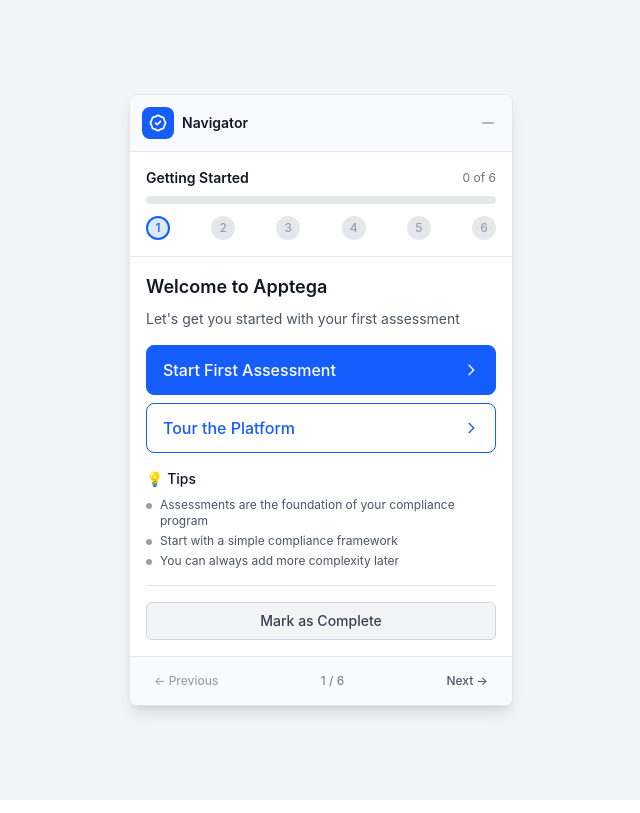
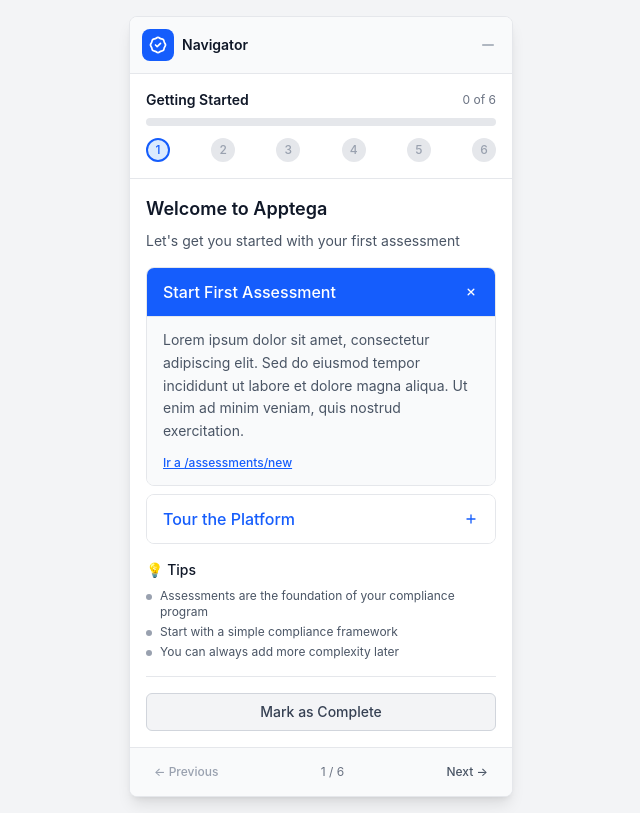
Before and after one commit to dimi7707/mvp-apptega-navigator-public, a Next.js app: page / in a window 1280 px wide. Both pictures are taken after a click on the button "Start First Assessment". Shown: the whole page, without its empty margins (319-959 px from the left). Built offline with nearby package versions, Linux system fonts and the light colour scheme.

Commit message:
feat: adding description section to action buttons

```diff
--- a/src/components/StepGuide.tsx
+++ b/src/components/StepGuide.tsx
@@ -1,4 +1,4 @@
-import React from 'react';
+import React, { useState } from 'react';
 import { OnboardingStep } from '@/utils/stepData';
 import { UserContext, getContextualHelp } from '@/utils/integrationHelpers';
 
@@ -15,6 +15,7 @@
   onComplete,
   onAction
 }) => {
+  const [expandedActions, setExpandedActions] = useState<number[]>([]);
   const contextualHelp = context?.currentPage ?
     getContextualHelp(context.currentPage, step) : null;
 
@@ -24,6 +25,14 @@
     } else if (action.action) {
       onAction(action.action);
     }
+  };
+
+  const toggleAction = (index: number) => {
+    setExpandedActions(prev =>
+      prev.includes(index)
+        ? prev.filter(i => i !== index)
+        : [...prev, index]
+    );
   };
 
   const handleCompleteStep = () => {
@@ -60,26 +69,52 @@
         </div>
       )}
 
-      {/* Action buttons */}
+      {/* Action buttons with collapsible content */}
       <div className="space-y-2 mb-4">
-        {step.actions.map((action, index) => (
+        {step.actions.map((action, index) => {
+          const isExpanded = expandedActions.includes(index);
+          return (
+            <div key={index} className="border border-gray-200 rounded-lg overflow-hidden">
               <button
-            key={index}
-            onClick={() => handleAction(action)}
-            className={`w-full text-left px-4 py-3 rounded-lg border transition-colors duration-200 ${
+                onClick={() => toggleAction(index)}
+                className={`w-full text-left px-4 py-3 transition-colors duration-200 ${
                   index === 0
-                ? 'bg-blue-600 text-white border-blue-600 hover:bg-blue-700'
-                : 'bg-white text-blue-600 border-blue-600 hover:bg-blue-50'
+                    ? 'bg-blue-600 text-white hover:bg-blue-700'
+                    : 'bg-white text-blue-600 hover:bg-blue-50'
                 }`}
               >
                 <div className="flex items-center justify-between">
                   <span className="font-medium">{action.label}</span>
-              <svg className="w-4 h-4" fill="none" stroke="currentColor" viewBox="0 0 24 24">
-                <path strokeLinecap="round" strokeLinejoin="round" strokeWidth={2} d="M9 5l7 7-7 7" />
+                  <svg
+                    className={`w-4 h-4 transition-transform duration-200 ${
+                      isExpanded ? 'rotate-45' : 'rotate-0'
+                    }`}
+                    fill="none"
+                    stroke="currentColor"
+                    viewBox="0 0 24 24"
+                  >
+                    <path strokeLinecap="round" strokeLinejoin="round" strokeWidth={2} d="M12 6v6m0 0v6m0-6h6m-6 0H6" />
                   </svg>
                 </div>
               </button>
-        ))}
+              {isExpanded && (
+                <div className="px-4 py-3 bg-gray-50 border-t border-gray-200">
+                  <p className="text-sm text-gray-600 leading-relaxed">
+                    Lorem ipsum dolor sit amet, consectetur adipiscing elit. Sed do eiusmod tempor incididunt ut labore et dolore magna aliqua. Ut enim ad minim veniam, quis nostrud exercitation.
+                  </p>
+                  {action.target && (
+                    <button
+                      onClick={() => handleAction(action)}
+                      className="mt-3 text-xs text-blue-600 hover:text-blue-800 font-medium underline"
+                    >
+                      Ir a {action.target}
+                    </button>
+                  )}
+                </div>
+              )}
+            </div>
+          );
+        })}
       </div>
 
       {/* Tips section */}
```
Lines whose indentation alone changed are shown as unchanged.
